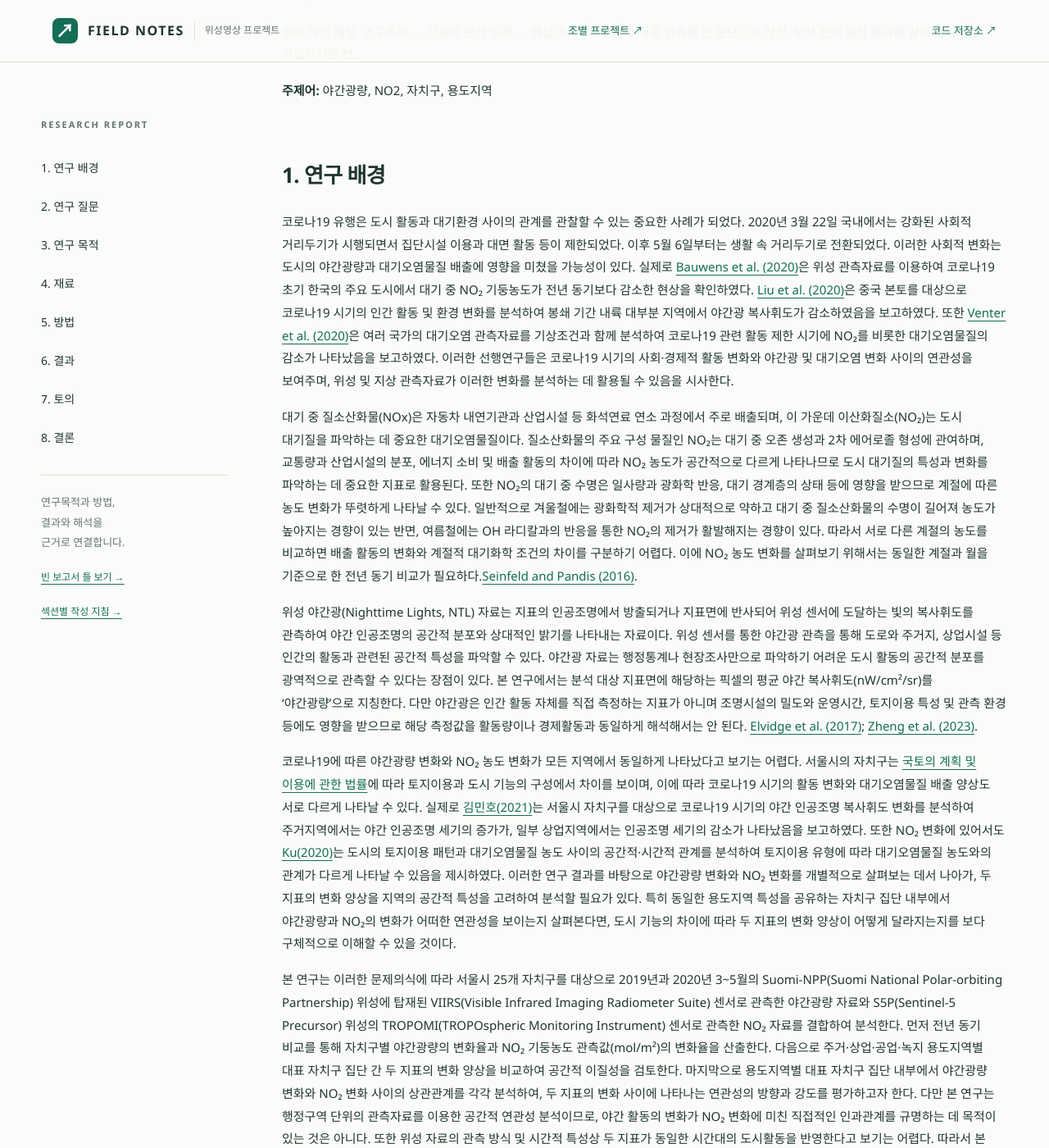
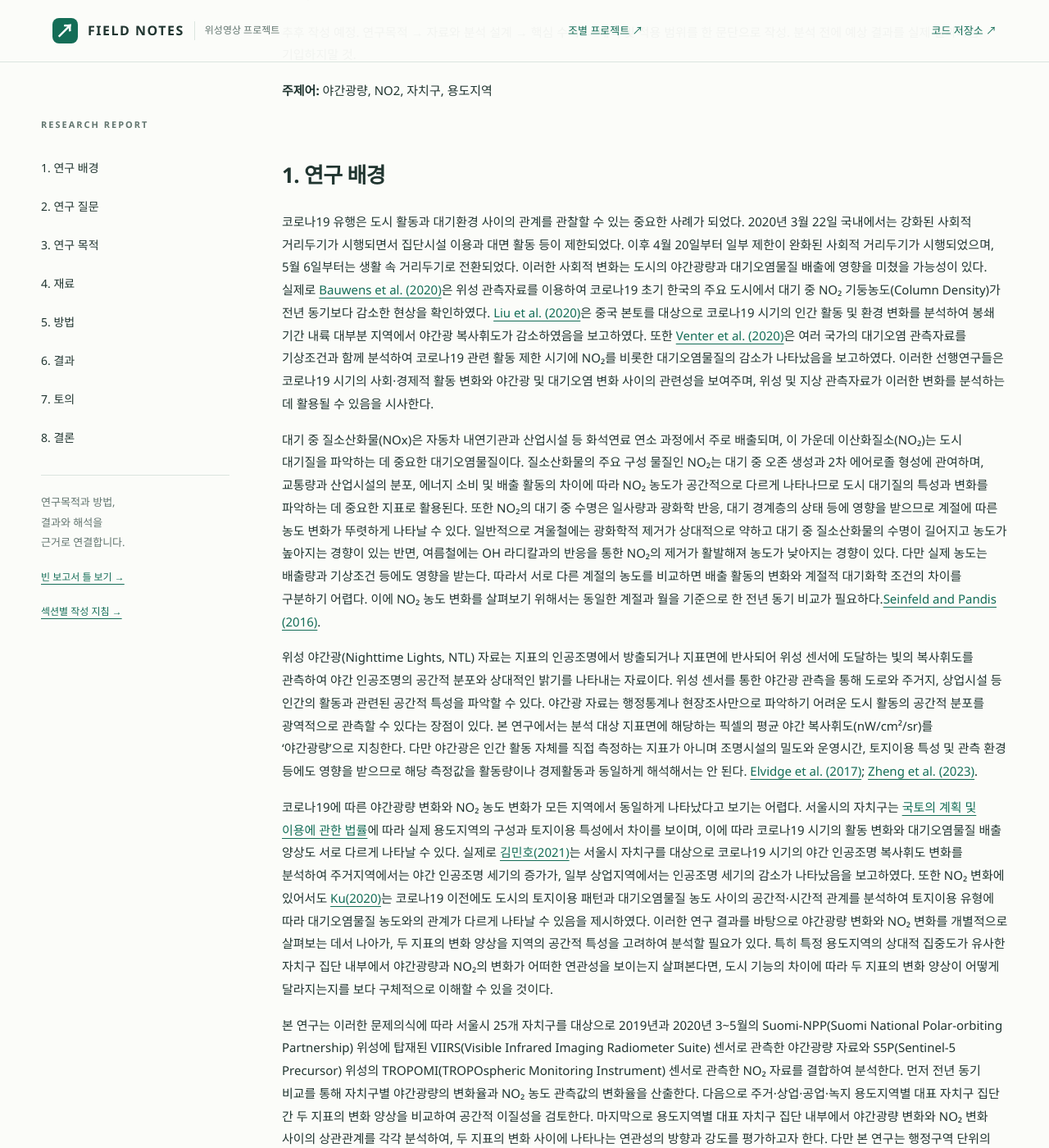
Before and after one commit to rlawkdgns3550-cmyk/surveying2_team03, a Jekyll site: the page built from docs/index.md, in a window 1280 px wide and 1400 px high, scrolled down 1510 px. Shown: the whole window at 82% size. Built offline with Jekyll 4.4.1, drawn with Linux system fonts in a browser that asks for light colours; some of the changed text lies outside the part shown.

Commit message:
Update index.md

```diff
--- a/docs/index.md
+++ b/docs/index.md
@@ -14,15 +14,15 @@ badge: "빈 학술 보고서 틀"
 **주제어:** 야간광량, NO2, 자치구, 용도지역
 
 ## 1. 연구 배경 {#background}
- 코로나19 유행은 도시 활동과 대기환경 사이의 관계를 관찰할 수 있는 중요한 사례가 되었다. 2020년 3월 22일 국내에서는 강화된 사회적 거리두기가 시행되면서 집단시설 이용과 대면 활동 등이 제한되었다. 이후 5월 6일부터는 생활 속 거리두기로 전환되었다. 이러한 사회적 변화는 도시의 야간광량과 대기오염물질 배출에 영향을 미쳤을 가능성이 있다. 실제로 [Bauwens et al. (2020)](https://doi.org/10.1029/2020GL087978)은 위성 관측자료를 이용하여 코로나19 초기 한국의 주요 도시에서 대기 중 NO₂ 기둥농도가 전년 동기보다 감소한 현상을 확인하였다. [Liu et al. (2020)](https://doi.org/10.3390/rs12101576)은 중국 본토를 대상으로 코로나19 시기의 인간 활동 및 환경 변화를 분석하여 봉쇄 기간 내륙 대부분 지역에서 야간광 복사휘도가 감소하였음을 보고하였다. 또한 [Venter et al. (2020)](https://doi.org/10.1073/pnas.2006853117)은 여러 국가의 대기오염 관측자료를 기상조건과 함께 분석하여 코로나19 관련 활동 제한 시기에 NO₂를 비롯한 대기오염물질의 감소가 나타났음을 보고하였다. 이러한 선행연구들은 코로나19 시기의 사회·경제적 활동 변화와 야간광 및 대기오염 변화 사이의 연관성을 보여주며, 위성 및 지상 관측자료가 이러한 변화를 분석하는 데 활용될 수 있음을 시사한다.
+ 코로나19 유행은 도시 활동과 대기환경 사이의 관계를 관찰할 수 있는 중요한 사례가 되었다. 2020년 3월 22일 국내에서는 강화된 사회적 거리두기가 시행되면서 집단시설 이용과 대면 활동 등이 제한되었다. 이후 4월 20일부터 일부 제한이 완화된 사회적 거리두기가 시행되었으며, 5월 6일부터는 생활 속 거리두기로 전환되었다. 이러한 사회적 변화는 도시의 야간광량과 대기오염물질 배출에 영향을 미쳤을 가능성이 있다. 실제로 [Bauwens et al. (2020)](https://doi.org/10.1029/2020GL087978)은 위성 관측자료를 이용하여 코로나19 초기 한국의 주요 도시에서 대기 중 NO₂ 기둥농도(Column Density)가 전년 동기보다 감소한 현상을 확인하였다. [Liu et al. (2020)](https://doi.org/10.3390/rs12101576)은 중국 본토를 대상으로 코로나19 시기의 인간 활동 및 환경 변화를 분석하여 봉쇄 기간 내륙 대부분 지역에서 야간광 복사휘도가 감소하였음을 보고하였다. 또한 [Venter et al. (2020)](https://doi.org/10.1073/pnas.2006853117)은 여러 국가의 대기오염 관측자료를 기상조건과 함께 분석하여 코로나19 관련 활동 제한 시기에 NO₂를 비롯한 대기오염물질의 감소가 나타났음을 보고하였다. 이러한 선행연구들은 코로나19 시기의 사회·경제적 활동 변화와 야간광 및 대기오염 변화 사이의 관련성을 보여주며, 위성 및 지상 관측자료가 이러한 변화를 분석하는 데 활용될 수 있음을 시사한다.
 
- 대기 중 질소산화물(NOx)은 자동차 내연기관과 산업시설 등 화석연료 연소 과정에서 주로 배출되며, 이 가운데 이산화질소(NO₂)는 도시 대기질을 파악하는 데 중요한 대기오염물질이다. 질소산화물의 주요 구성 물질인 NO₂는 대기 중 오존 생성과 2차 에어로졸 형성에 관여하며, 교통량과 산업시설의 분포, 에너지 소비 및 배출 활동의 차이에 따라 NO₂ 농도가 공간적으로 다르게 나타나므로 도시 대기질의 특성과 변화를 파악하는 데 중요한 지표로 활용된다. 또한 NO₂의 대기 중 수명은 일사량과 광화학 반응, 대기 경계층의 상태 등에 영향을 받으므로 계절에 따른 농도 변화가 뚜렷하게 나타날 수 있다. 일반적으로 겨울철에는 광화학적 제거가 상대적으로 약하고 대기 중 질소산화물의 수명이 길어져 농도가 높아지는 경향이 있는 반면, 여름철에는 OH 라디칼과의 반응을 통한 NO₂의 제거가 활발해지는 경향이 있다. 따라서 서로 다른 계절의 농도를 비교하면 배출 활동의 변화와 계절적 대기화학 조건의 차이를 구분하기 어렵다. 이에 NO₂ 농도 변화를 살펴보기 위해서는 동일한 계절과 월을 기준으로 한 전년 동기 비교가 필요하다.[Seinfeld and Pandis (2016)](https://www.wiley.com/en-us/shop/general-chemistry/atmospheric-chemistry-and-physics-from-air-pollution-to-climate-change-3rd-edition-p-9781118947401).
+ 대기 중 질소산화물(NOx)은 자동차 내연기관과 산업시설 등 화석연료 연소 과정에서 주로 배출되며, 이 가운데 이산화질소(NO₂)는 도시 대기질을 파악하는 데 중요한 대기오염물질이다. 질소산화물의 주요 구성 물질인 NO₂는 대기 중 오존 생성과 2차 에어로졸 형성에 관여하며, 교통량과 산업시설의 분포, 에너지 소비 및 배출 활동의 차이에 따라 NO₂ 농도가 공간적으로 다르게 나타나므로 도시 대기질의 특성과 변화를 파악하는 데 중요한 지표로 활용된다. 또한 NO₂의 대기 중 수명은 일사량과 광화학 반응, 대기 경계층의 상태 등에 영향을 받으므로 계절에 따른 농도 변화가 뚜렷하게 나타날 수 있다. 일반적으로 겨울철에는 광화학적 제거가 상대적으로 약하고 대기 중 질소산화물의 수명이 길어지고 농도가 높아지는 경향이 있는 반면, 여름철에는 OH 라디칼과의 반응을 통한 NO₂의 제거가 활발해져 농도가 낮아지는 경향이 있다. 다만 실제 농도는 배출량과 기상조건 등에도 영향을 받는다. 따라서 서로 다른 계절의 농도를 비교하면 배출 활동의 변화와 계절적 대기화학 조건의 차이를 구분하기 어렵다. 이에 NO₂ 농도 변화를 살펴보기 위해서는 동일한 계절과 월을 기준으로 한 전년 동기 비교가 필요하다.[Seinfeld and Pandis (2016)](https://www.wiley.com/en-us/shop/general-chemistry/atmospheric-chemistry-and-physics-from-air-pollution-to-climate-change-3rd-edition-p-9781118947401).
 
  위성 야간광(Nighttime Lights, NTL) 자료는 지표의 인공조명에서 방출되거나 지표면에 반사되어 위성 센서에 도달하는 빛의 복사휘도를 관측하여 야간 인공조명의 공간적 분포와 상대적인 밝기를 나타내는 자료이다. 위성 센서를 통한 야간광 관측을 통해 도로와 주거지, 상업시설 등 인간의 활동과 관련된 공간적 특성을 파악할 수 있다. 야간광 자료는 행정통계나 현장조사만으로 파악하기 어려운 도시 활동의 공간적 분포를 광역적으로 관측할 수 있다는 장점이 있다. 본 연구에서는 분석 대상 지표면에 해당하는 픽셀의 평균 야간 복사휘도(nW/cm²/sr)를 ‘야간광량’으로 지칭한다. 다만 야간광은 인간 활동 자체를 직접 측정하는 지표가 아니며 조명시설의 밀도와 운영시간, 토지이용 특성 및 관측 환경 등에도 영향을 받으므로 해당 측정값을 활동량이나 경제활동과 동일하게 해석해서는 안 된다. [Elvidge et al. (2017)](https://doi.org/10.1080/01431161.2017.1342050); [Zheng et al. (2023)](https://doi.org/10.1016/j.isprsjprs.2023.05.028).
 
-  코로나19에 따른 야간광량 변화와 NO₂ 농도 변화가 모든 지역에서 동일하게 나타났다고 보기는 어렵다. 서울시의 자치구는 [국토의 계획 및 이용에 관한 법률](https://www.law.go.kr/%EB%B2%95%EB%A0%B9/%EA%B5%AD%ED%86%A0%EC%9D%98%EA%B3%84%ED%9A%8D%EB%B0%8F%EC%9D%B4%EC%9A%A9%EC%97%90%EA%B4%80%ED%95%9C%EB%B2%95%EB%A5%A0)에 따라 토지이용과 도시 기능의 구성에서 차이를 보이며, 이에 따라 코로나19 시기의 활동 변화와 대기오염물질 배출 양상도 서로 다르게 나타날 수 있다. 실제로 [김민호(2021)](https://doi.org/10.16879/jkca.2021.21.2.105)는 서울시 자치구를 대상으로 코로나19 시기의 야간 인공조명 복사휘도 변화를 분석하여 주거지역에서는 야간 인공조명 세기의 증가가, 일부 상업지역에서는 인공조명 세기의 감소가 나타났음을 보고하였다. 또한 NO₂ 변화에 있어서도 [Ku(2020)](https://www.mdpi.com/2071-1050/12/7/2964)는 도시의 토지이용 패턴과 대기오염물질 농도 사이의 공간적·시간적 관계를 분석하여 토지이용 유형에 따라 대기오염물질 농도와의 관계가 다르게 나타날 수 있음을 제시하였다. 이러한 연구 결과를 바탕으로 야간광량 변화와 NO₂ 변화를 개별적으로 살펴보는 데서 나아가, 두 지표의 변화 양상을 지역의 공간적 특성을 고려하여 분석할 필요가 있다. 특히 동일한 용도지역 특성을 공유하는 자치구 집단 내부에서 야간광량과 NO₂의 변화가 어떠한 연관성을 보이는지 살펴본다면, 도시 기능의 차이에 따라 두 지표의 변화 양상이 어떻게 달라지는지를 보다 구체적으로 이해할 수 있을 것이다.
+  코로나19에 따른 야간광량 변화와 NO₂ 농도 변화가 모든 지역에서 동일하게 나타났다고 보기는 어렵다. 서울시의 자치구는 [국토의 계획 및 이용에 관한 법률](https://www.law.go.kr/%EB%B2%95%EB%A0%B9/%EA%B5%AD%ED%86%A0%EC%9D%98%EA%B3%84%ED%9A%8D%EB%B0%8F%EC%9D%B4%EC%9A%A9%EC%97%90%EA%B4%80%ED%95%9C%EB%B2%95%EB%A5%A0)에 따라 실제 용도지역의 구성과 토지이용 특성에서 차이를 보이며, 이에 따라 코로나19 시기의 활동 변화와 대기오염물질 배출 양상도 서로 다르게 나타날 수 있다. 실제로 [김민호(2021)](https://doi.org/10.16879/jkca.2021.21.2.105)는 서울시 자치구를 대상으로 코로나19 시기의 야간 인공조명 복사휘도 변화를 분석하여 주거지역에서는 야간 인공조명 세기의 증가가, 일부 상업지역에서는 인공조명 세기의 감소가 나타났음을 보고하였다. 또한 NO₂ 변화에 있어서도 [Ku(2020)](https://www.mdpi.com/2071-1050/12/7/2964)는 코로나19 이전에도 도시의 토지이용 패턴과 대기오염물질 농도 사이의 공간적·시간적 관계를 분석하여 토지이용 유형에 따라 대기오염물질 농도와의 관계가 다르게 나타날 수 있음을 제시하였다. 이러한 연구 결과를 바탕으로 야간광량 변화와 NO₂ 변화를 개별적으로 살펴보는 데서 나아가, 두 지표의 변화 양상을 지역의 공간적 특성을 고려하여 분석할 필요가 있다. 특히 특정 용도지역의 상대적 집중도가 유사한 자치구 집단 내부에서 야간광량과 NO₂의 변화가 어떠한 연관성을 보이는지 살펴본다면, 도시 기능의 차이에 따라 두 지표의 변화 양상이 어떻게 달라지는지를 보다 구체적으로 이해할 수 있을 것이다.
 
- 본 연구는 이러한 문제의식에 따라 서울시 25개 자치구를 대상으로 2019년과 2020년 3~5월의 Suomi-NPP(Suomi National Polar-orbiting Partnership) 위성에 탑재된 VIIRS(Visible Infrared Imaging Radiometer Suite) 센서로 관측한 야간광량 자료와 S5P(Sentinel-5 Precursor) 위성의 TROPOMI(TROPOspheric Monitoring Instrument) 센서로 관측한 NO₂ 자료를 결합하여 분석한다. 먼저 전년 동기 비교를 통해 자치구별 야간광량의 변화율과 NO₂ 기둥농도 관측값(mol/m²)의 변화율을 산출한다. 다음으로 주거·상업·공업·녹지 용도지역별 대표 자치구 집단 간 두 지표의 변화 양상을 비교하여 공간적 이질성을 검토한다. 마지막으로 용도지역별 대표 자치구 집단 내부에서 야간광량 변화와 NO₂ 변화 사이의 상관관계를 각각 분석하여, 두 지표의 변화 사이에 나타나는 연관성의 방향과 강도를 평가하고자 한다. 다만 본 연구는 행정구역 단위의 관측자료를 이용한 공간적 연관성 분석이므로, 야간 활동의 변화가 NO₂ 변화에 미친 직접적인 인과관계를 규명하는 데 목적이 있는 것은 아니다. 또한 위성 자료의 관측 방식 및 시간적 특성상 두 지표가 동일한 시간대의 도시활동을 반영한다고 보기는 어렵다. 따라서 본 연구는 동일한 분석 기간과 공간적 범위를 기준으로 코로나19 초기 서울시의 지역별 야간광량 변화와 NO₂ 변화의 양상을 비교하고, 도시 기능의 상대적 집중도에 따른 두 지표의 변화 차이 및 연관성 차이를 평가하기 위한 기초적인 분석 근거를 제시하고자 한다.
+ 본 연구는 이러한 문제의식에 따라 서울시 25개 자치구를 대상으로 2019년과 2020년 3~5월의 Suomi-NPP(Suomi National Polar-orbiting Partnership) 위성에 탑재된 VIIRS(Visible Infrared Imaging Radiometer Suite) 센서로 관측한 야간광량 자료와 S5P(Sentinel-5 Precursor) 위성의 TROPOMI(TROPOspheric Monitoring Instrument) 센서로 관측한 NO₂ 자료를 결합하여 분석한다. 먼저 전년 동기 비교를 통해 자치구별 야간광량의 변화율과 NO₂ 농도 관측값의 변화율을 산출한다. 다음으로 주거·상업·공업·녹지 용도지역별 대표 자치구 집단 간 두 지표의 변화 양상을 비교하여 공간적 이질성을 검토한다. 마지막으로 용도지역별 대표 자치구 집단 내부에서 야간광량 변화와 NO₂ 변화 사이의 상관관계를 각각 분석하여, 두 지표의 변화 사이에 나타나는 연관성의 방향과 강도를 평가하고자 한다. 다만 본 연구는 행정구역 단위의 관측자료를 이용한 공간적 연관성 분석이므로, 야간 활동의 변화가 NO₂ 변화에 미친 직접적인 인과관계를 규명하는 데 목적이 있는 것은 아니다. 또한 위성 자료의 관측 방식 및 시간적 특성상 두 지표가 동일한 시간대의 도시활동을 반영한다고 보기는 어렵다. 따라서 본 연구는 동일한 분석 기간과 공간적 범위를 기준으로 코로나19 초기 서울시의 지역별 야간광량 변화와 NO₂ 변화의 양상을 비교하고, 도시 기능의 상대적 집중도에 따른 두 지표의 변화 차이 및 연관성 차이를 평가하기 위한 기초적인 분석 근거를 제시하고자 한다.
 
 ## 2. 연구 질문 {#question}
 ### 2.1 연구 질문 1
```
